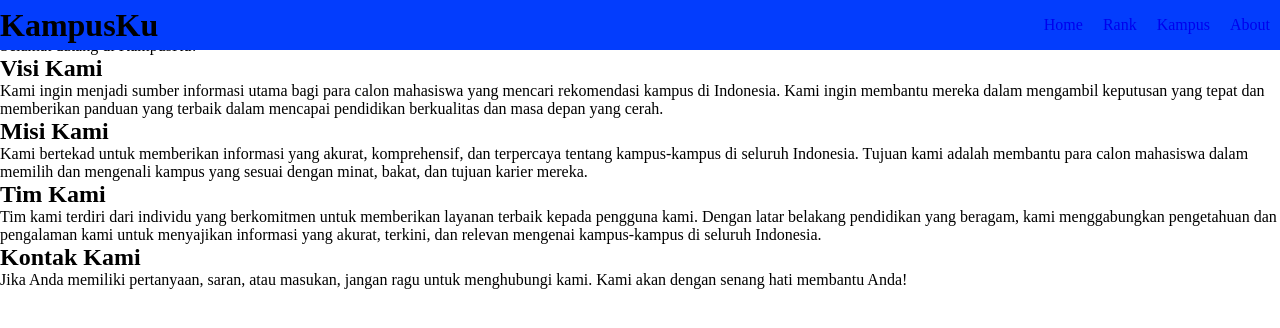
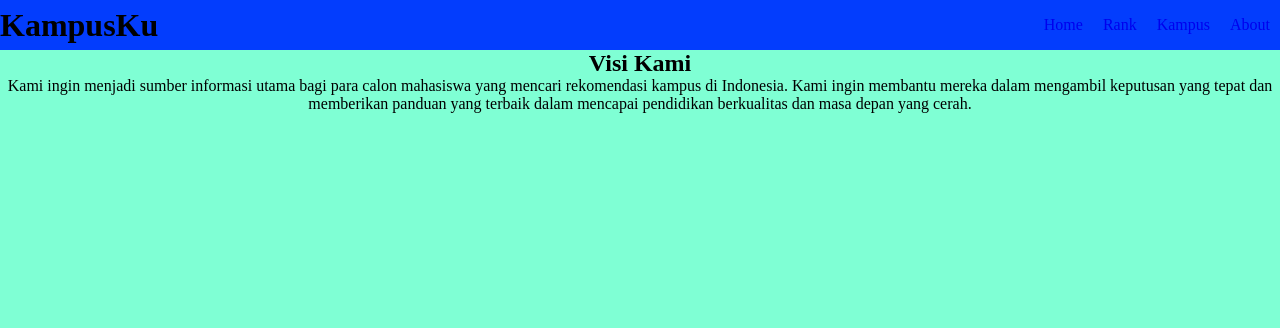
Before and after one commit to Alwisteins/kampusKu-frontend, a React (Create React App) app: page /about in a window 1280 px wide. Shown: the top 328 px of the page. Built offline with nearby package versions, Linux system fonts and the light colour scheme.

Commit message:
fix(about.scss): fix hidden about page

```diff
--- a/src/page/about/About.jsx
+++ b/src/page/about/About.jsx
@@ -3,18 +3,18 @@ import Visi from "../../components/about-page/Visi";
 import Misi from "../../components/about-page/Misi";
 import Team from "../../components/about-page/Team";
 import Contact from "../../components/about-page/Contact";
+import "./about.scss";
 
 function About() {
   return (
-    <div>
+    <div className="about">
       <Navbar />
-      <h1>Tentang Kami</h1>
-      <p>Selamat datang di KampusKu!</p>
-
-      <Visi />
-      <Misi />
-      <Team />
-      <Contact />
+      <div className="section">
+        <Visi />
+        <Misi />
+        <Team />
+        <Contact />
+      </div>
     </div>
   );
 }
--- /dev/null
+++ b/src/page/about/about.scss
@@ -0,0 +1,20 @@
+.about {
+  height: 100vh;
+
+  .section {
+    width: 100%;
+    height: calc(100vh - 50px);
+    position: relative;
+    top: 50px;
+    background-color: #7fffd4;
+    text-align: center;
+    scroll-snap-type: y mandatory;
+    scroll-behavior: smooth;
+
+    > * {
+        width: 100vw;
+        height: calc(100vh - 50px);
+        scroll-snap-align: start;
+      }
+  }
+}
```
